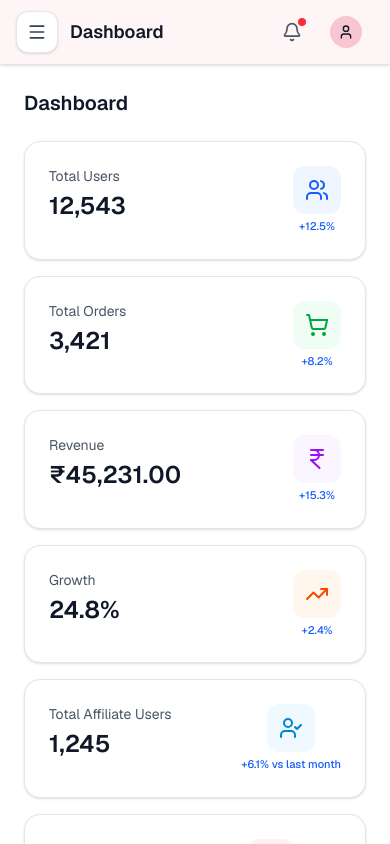
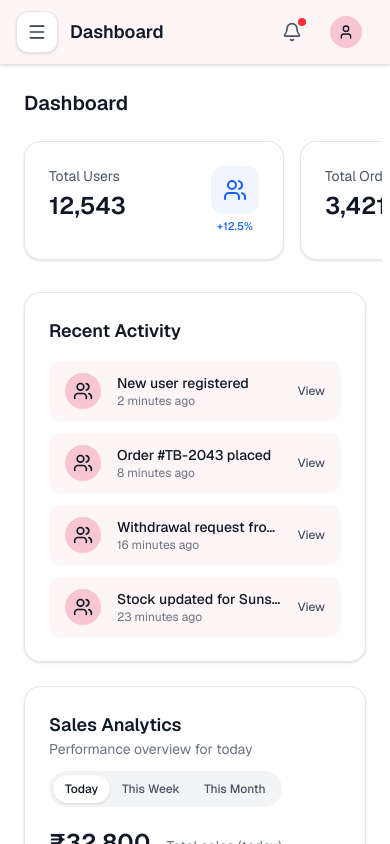
Before and after one commit to ZoyaAnsari19/true-beauty-admin-panel, a Next.js app: page / in a window 390 px wide. Built offline with nearby package versions, Linux system fonts and the light colour scheme.

Commit message:
Refactor Home page: Update KPI Cards layout to enable horizontal scrolling on mobile devices while maintaining a responsive grid on desktop, enhancing user experience and accessibility.

```diff
--- a/app/page.tsx
+++ b/app/page.tsx
@@ -233,8 +233,8 @@ export default function Home() {
         <h1 className="text-xl font-semibold text-gray-900">Dashboard</h1>
       </div>
 
-      {/* KPI Cards — responsive grid, 3 per row on desktop */}
-      <div className="grid grid-cols-1 sm:grid-cols-2 lg:grid-cols-3 gap-4 md:gap-6">
+      {/* KPI Cards — horizontal scroll on mobile, grid on desktop */}
+      <div className="flex gap-4 overflow-x-auto pb-2 -mx-4 px-4 md:mx-0 md:px-0 md:grid md:grid-cols-2 lg:grid-cols-3 md:gap-6">
         {stats.map((stat, index) => (
           <KpiCard
             key={index}
@@ -243,6 +243,7 @@ export default function Home() {
             icon={stat.icon}
             iconClassName={stat.iconClassName}
             helperText={stat.change}
+            className="min-w-[260px] md:min-w-0 shrink-0 md:shrink"
           />
         ))}
       </div>
```
